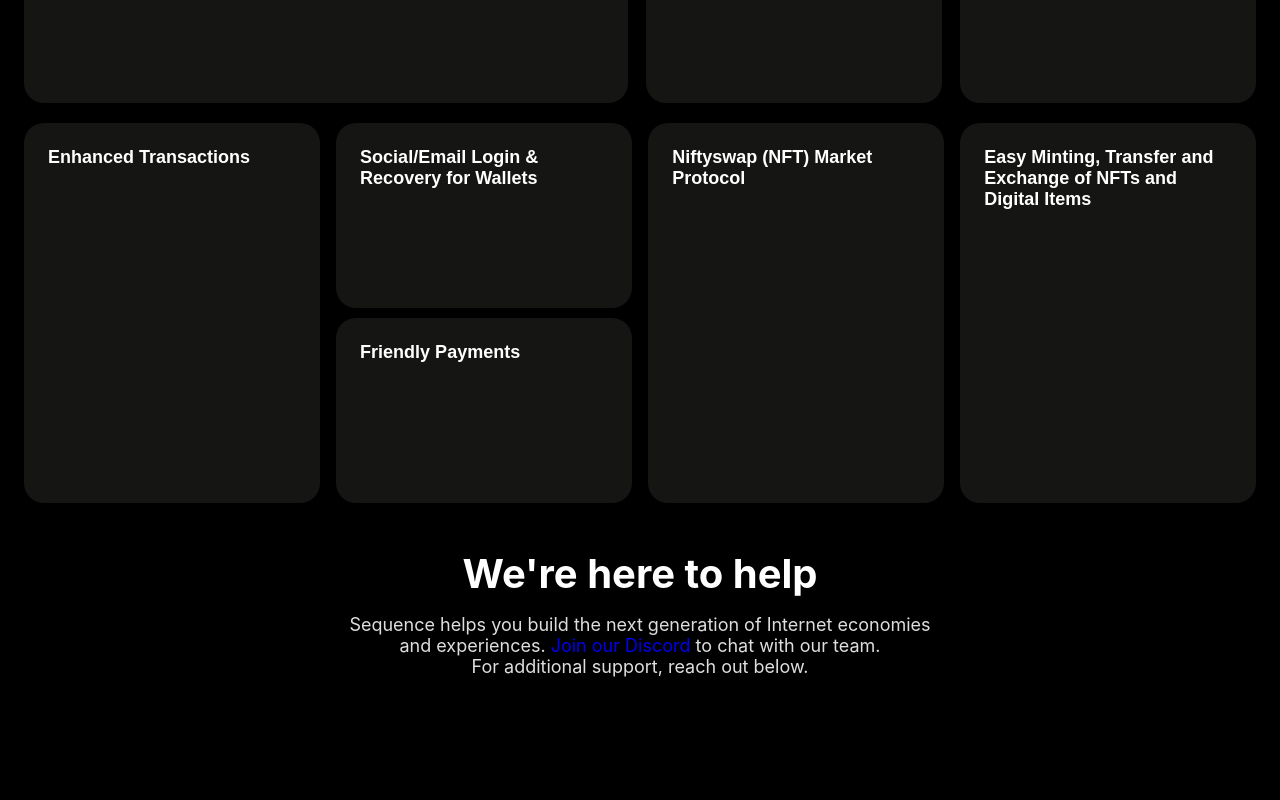
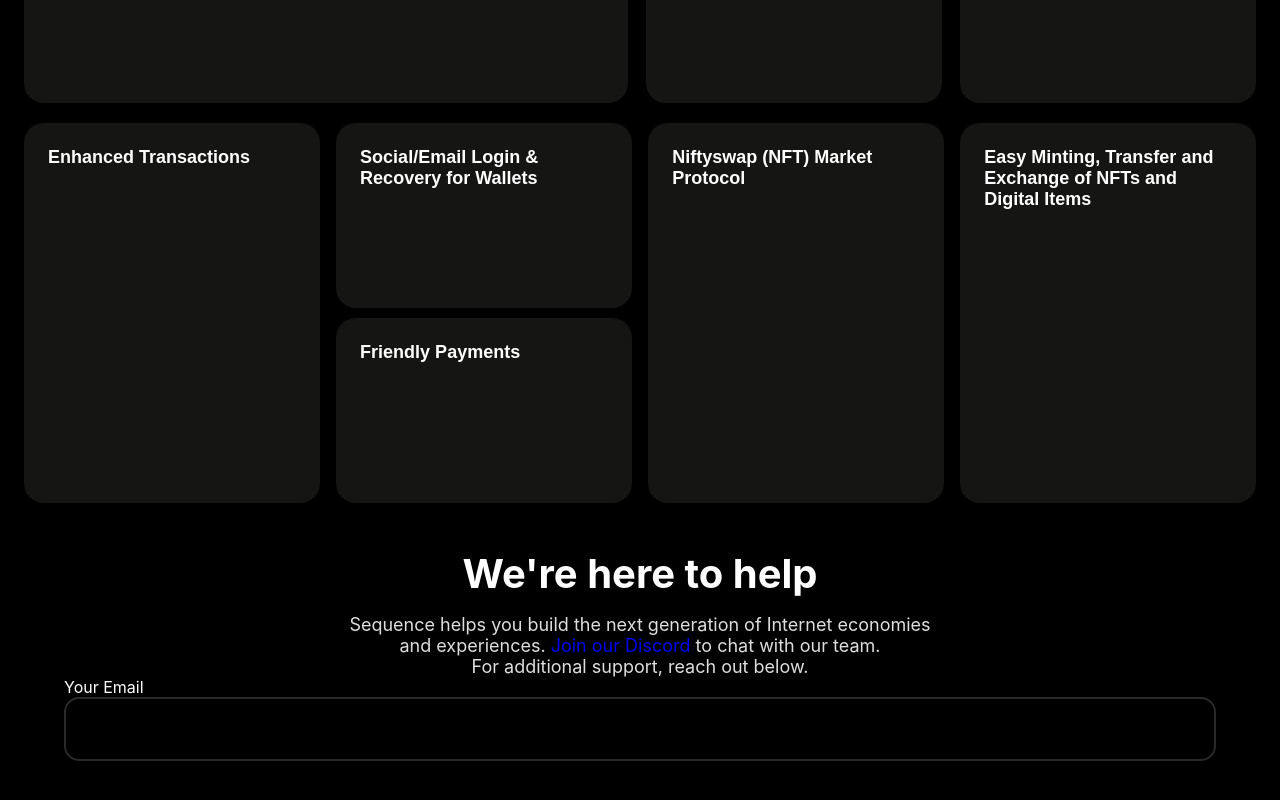
Before and after one commit to huynhr/sequence-build, a React (Create React App) app: page / in a window 1280 px wide. Shown: the part 222-1022 px from the top of the page. Before the commit the page ends 943 px from the top, so only its background shows below. Built offline with nearby package versions, Linux system fonts and the light colour scheme.

Commit message:
Started creating input

```diff
--- a/src/components/Form/index.tsx
+++ b/src/components/Form/index.tsx
@@ -1,6 +1,7 @@
 /** @jsxImportSource @emotion/react */
 
 import colors from '../../utils/colors'
+import Input from '../Input'
 
 const Form = () => (
   <section css={{ margin: '20px auto', padding: '24px', maxWidth: '72rem' }}>
@@ -18,6 +19,9 @@ const Form = () => (
         For additional support, reach out below.
       </p>
     </div>
+    <form>
+      <Input label="Your Email" name="email" value="" onChange={() => {}} />
+    </form>
   </section>
 )
 
--- /dev/null
+++ b/src/components/Input/index.tsx
@@ -0,0 +1,31 @@
+/** @jsxImportSource @emotion/react */
+
+interface inputProps {
+  label: string
+  name: string
+  value: string
+  onChange: () => void
+}
+
+const Input = ({ label, name, value, onChange }: inputProps) => (
+  <div css={{ display: 'flex', flexDirection: 'column' }}>
+    <label htmlFor={name}>{label}</label>
+    <input
+      css={{
+        border: '2px solid #2a2a2a',
+        backgroundColor: 'transparent',
+        borderRadius: '15px',
+        minHeight: '60px',
+        outline: 'none',
+        padding: '0 20px',
+        fontSize: '20px',
+        color: '#fff',
+      }}
+      name={name}
+      value={value}
+      onChange={onChange}
+    />
+  </div>
+)
+
+export default Input
--- a/src/components/index.tsx
+++ b/src/components/index.tsx
@@ -5,3 +5,4 @@ export { default as Button } from './Button'
 export { default as CardGrid } from './CardGrid'
 export { default as Card } from './Card'
 export { default as Form } from './Form'
+export { default as Input } from './Input'
```
